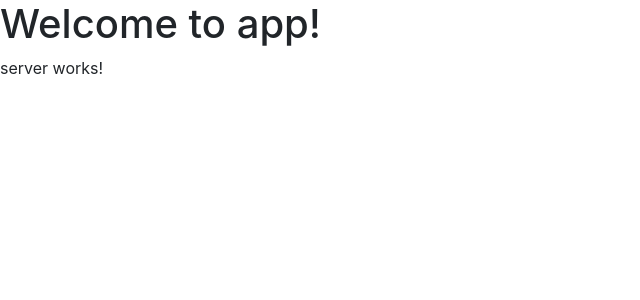
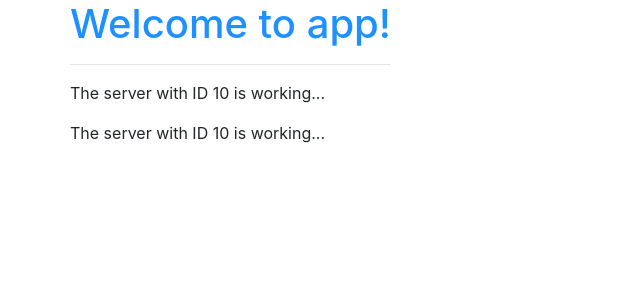
Before and after one commit to VisheshSingh/ng-decoding, an Angular app: page / in a window 1280 px wide. Shown: the top 300 px of the page, without its empty margins (0-640 px from the left). Built offline with nearby package versions, Linux system fonts and the light colour scheme.

Commit message:
string interpolation

```diff
--- a/src/app/app.component.css
+++ b/src/app/app.component.css
@@ -0,0 +1,3 @@
+h1{
+    color: dodgerblue;
+}
--- a/src/app/app.component.html
+++ b/src/app/app.component.html
@@ -1,4 +1,11 @@
-  <h1>
-    Welcome to {{title}}!
-  </h1>
-  <app-server></app-server>
+  <div class="container">
+    <div class="row">
+      <div class="col-xs-12">
+        <h1>
+          Welcome to {{title}}!
+        </h1>
+        <hr>
+        <app-servers></app-servers>
+      </div>
+    </div>
+  </div>
--- a/src/app/app.module.ts
+++ b/src/app/app.module.ts
@@ -4,12 +4,14 @@
 
 import { AppComponent } from './app.component';
 import { ServerComponent } from './server/server/server.component';
+import { ServersComponent } from './servers/servers.component';
 
 
 @NgModule({
   declarations: [
     AppComponent,
-    ServerComponent
+    ServerComponent,
+    ServersComponent
   ],
   imports: [
     BrowserModule
--- a/src/app/server/server/server.component.html
+++ b/src/app/server/server/server.component.html
@@ -1,3 +1,3 @@
 <p>
-  server works!
+  The server with ID {{serverId}} is working...
 </p>
--- a/src/app/server/server/server.component.ts
+++ b/src/app/server/server/server.component.ts
@@ -6,7 +6,7 @@
   styleUrls: ['./server.component.css']
 })
 export class ServerComponent implements OnInit {
-
+  serverId = 10;
   constructor() { }
 
   ngOnInit() {
--- /dev/null
+++ b/src/app/servers/servers.component.html
@@ -0,0 +1,2 @@
+<app-server></app-server>
+<app-server></app-server>
--- /dev/null
+++ b/src/app/servers/servers.component.ts
@@ -0,0 +1,15 @@
+import { Component, OnInit } from '@angular/core';
+
+@Component({
+  selector: 'app-servers',
+  templateUrl: './servers.component.html',
+  styleUrls: ['./servers.component.css']
+})
+export class ServersComponent implements OnInit {
+
+  constructor() { }
+
+  ngOnInit() {
+  }
+
+}
```
Also changed, not shown: src/app/servers/servers.component.css (added), 1 other file (tests, documents, lock files or other folders).
